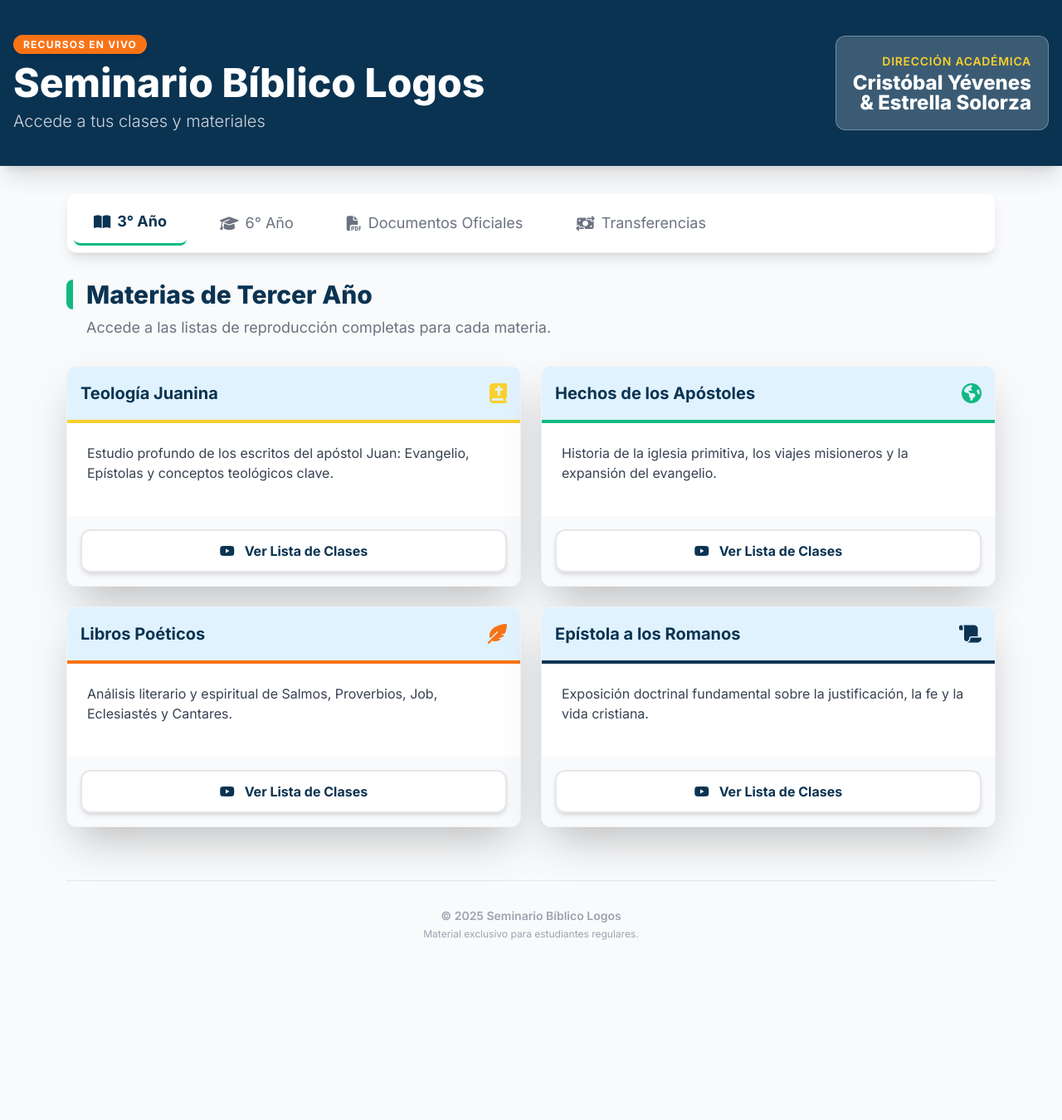
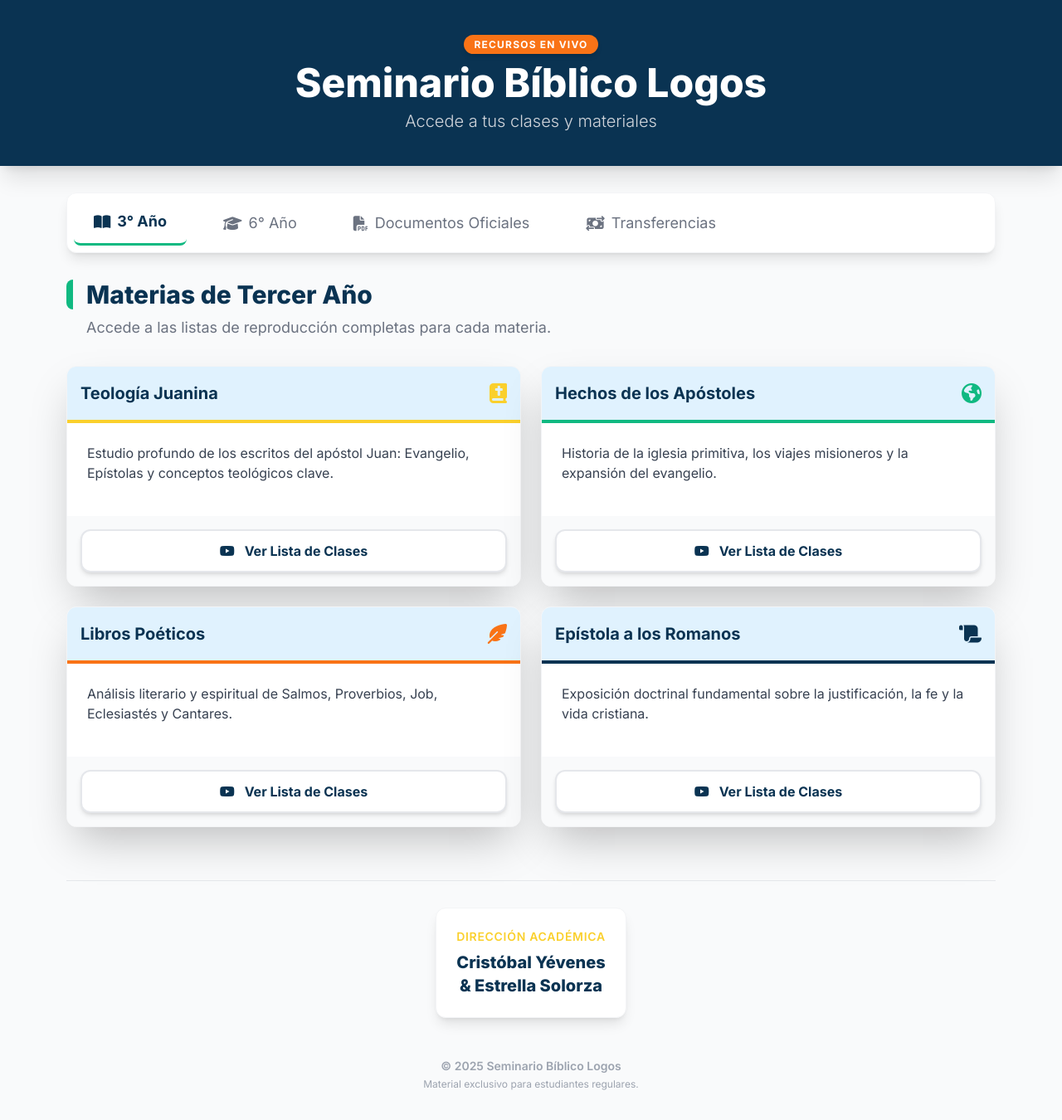
Before and after one commit to crisnyc25-bot/seminario-logos-clases, a plain HTML site: page index.html in a window 1280 px wide. Shown: the whole page at 83% size. Before the commit the page ends 1198 px from the top, so only its background shows below. Drawn offline with nearby package versions, Linux system fonts and the light colour scheme.

Commit message:
Update index.html
Cambios en dispositivos móviles y arreglos menores

```diff
--- a/index.html
+++ b/index.html
@@ -127,21 +127,20 @@
         <!-- Header con color corporativo #0a3352 -->
         <header class="bg-primary text-white shadow-xl">
             <div class="container mx-auto px-4 py-8 md:py-10">
-                <div class="flex flex-col md:flex-row justify-between items-center">
-                    <div class="mb-4 md:mb-0 text-center md:text-left">
+                <div class="flex flex-col justify-center items-center">
+                    <div class="text-center">
+
                         <!-- Nuevo acento con NARANJA (mantenemos el naranja vibrante aquí) -->
                         <span class="bg-accent-3 text-white text-xs font-bold px-3 py-1 rounded-full uppercase tracking-widest shadow-md">RECURSOS EN VIVO</span>
-                        <h1 class="text-4xl md:text-5xl font-extrabold mt-3 leading-tight">Seminario Bíblico Logos</h1>
+
+                        <!-- CONTENEDOR DEL TÍTULO -->
+                        <div class="mt-3">
+                            <h1 class="text-4xl md:text-5xl font-extrabold leading-tight">Seminario Bíblico Logos</h1>
+                        </div>
+
                         <p class="text-gray-300 mt-2 text-xl font-light">Accede a tus clases y materiales</p>
                     </div>
-                    <div class="text-center md:text-right">
-                        <!-- Contraste mejorado en la tarjeta de docentes -->
-                        <div class="inline-block bg-white/20 p-5 rounded-xl backdrop-blur-sm shadow-inner border border-white/30">
-                            <p class="text-sm text-accent-1 uppercase tracking-wider mb-1 font-semibold">Dirección Académica</p>
-                            <p class="font-extrabold text-2xl leading-none">Cristóbal Yévenes</p>
-                            <p class="font-extrabold text-2xl leading-none">& Estrella Solorza</p>
-                        </div>
-                    </div>
+                    <!-- Se elimina el bloque de Dirección Académica de aquí -->
                 </div>
             </div>
         </header>
@@ -150,22 +149,25 @@
         <main class="container mx-auto px-4 py-8 max-w-6xl flex-grow">
 
             <!-- Pestañas de Navegación -->
-            <!-- Fondo blanco y sombra ligera -->
-            <div class="bg-white rounded-xl shadow-lg border border-gray-100 mb-8 sticky top-0 z-10 p-2 overflow-hidden">
-                <div class="flex justify-start md:justify-start overflow-x-auto space-x-2 md:space-x-4 pb-2 md:pb-0">
-                    <button onclick="switchTab('year3')" id="tab-year3" class="tab-btn active px-4 md:px-6 py-3 text-lg transition-all duration-300 focus:outline-none rounded-lg flex-shrink-0 flex items-center gap-2">
-                        <i class="fa-solid fa-book-open"></i> 3° Año
+            <div class="bg-white rounded-xl shadow-lg border border-gray-100 mb-8 sticky top-0 z-10 p-2 relative">
+                <!-- Grid de 4 columnas para móvil, que se convierte en flex horizontal en escritorio -->
+                <div class="grid grid-cols-4 gap-1 md:flex md:justify-start md:space-x-4 pb-2 md:pb-0">
+
+                    <!-- Botones de Pestaña: Compactos para móvil -->
+                    <button onclick="switchTab('year3')" id="tab-year3" class="tab-btn active px-2 md:px-6 py-3 text-sm md:text-lg transition-all duration-300 focus:outline-none rounded-lg flex justify-center items-center gap-1 md:gap-2">
+                        <i class="fa-solid fa-book-open"></i> <span class="hidden md:inline">3° Año</span><span class="md:hidden">3°</span>
                     </button>
-                    <button onclick="switchTab('year6')" id="tab-year6" class="tab-btn px-4 md:px-6 py-3 text-lg transition-all duration-300 focus:outline-none rounded-lg flex-shrink-0 flex items-center gap-2">
-                        <i class="fa-solid fa-graduation-cap"></i> 6° Año
+
+                    <button onclick="switchTab('year6')" id="tab-year6" class="tab-btn px-2 md:px-6 py-3 text-sm md:text-lg transition-all duration-300 focus:outline-none rounded-lg flex justify-center items-center gap-1 md:gap-2">
+                        <i class="fa-solid fa-graduation-cap"></i> <span class="hidden md:inline">6° Año</span><span class="md:hidden">6°</span>
                     </button>
-                    <!-- Pestaña de Documentos Oficiales -->
-                    <button onclick="switchTab('documents')" id="tab-documents" class="tab-btn px-4 md:px-6 py-3 text-lg transition-all duration-300 focus:outline-none rounded-lg flex-shrink-0 flex items-center gap-2">
-                        <i class="fa-solid fa-file-pdf"></i> Documentos Oficiales
+
+                    <button onclick="switchTab('documents')" id="tab-documents" class="tab-btn px-2 md:px-6 py-3 text-sm md:text-lg transition-all duration-300 focus:outline-none rounded-lg flex justify-center items-center gap-1 md:gap-2">
+                        <i class="fa-solid fa-file-pdf"></i> <span class="hidden md:inline">Documentos Oficiales</span><span class="md:hidden">Docs</span>
                     </button>
-                    <!-- NUEVA PESTAÑA: Datos de Transferencia -->
-                    <button onclick="switchTab('transfer')" id="tab-transfer" class="tab-btn px-4 md:px-6 py-3 text-lg transition-all duration-300 focus:outline-none rounded-lg flex-shrink-0 flex items-center gap-2">
-                        <i class="fa-solid fa-money-bill-transfer"></i> Transferencias
+
+                    <button onclick="switchTab('transfer')" id="tab-transfer" class="tab-btn px-2 md:px-6 py-3 text-sm md:text-lg transition-all duration-300 focus:outline-none rounded-lg flex justify-center items-center gap-1 md:gap-2">
+                        <i class="fa-solid fa-money-bill-transfer"></i> <span class="hidden md:inline">Transferencias</span><span class="md:hidden">Transf.</span>
                     </button>
                 </div>
             </div>
@@ -501,8 +503,18 @@
                 </div>
             </div>
 
+            <!-- NUEVO: Bloque de Dirección Académica al final de la página -->
+            <div class="mt-16 pt-8 border-t border-gray-200 flex justify-center">
+                <!-- Contraste mejorado en la tarjeta de docentes -->
+                <div class="inline-block bg-white border border-gray-100 p-6 rounded-xl shadow-lg text-center">
+                    <p class="text-sm text-accent-1 uppercase tracking-wider mb-2 font-semibold">Dirección Académica</p>
+                    <p class="font-extrabold text-xl leading-snug text-primary">Cristóbal Yévenes</p>
+                    <p class="font-extrabold text-xl leading-snug text-primary">& Estrella Solorza</p>
+                </div>
+            </div>
 
-            <footer class="mt-16 text-center text-gray-400 text-sm pb-8 border-t border-gray-200 pt-8">
+
+            <footer class="mt-8 text-center text-gray-400 text-sm pb-8 pt-4">
                 <p class="font-semibold">&copy; 2025 Seminario Bíblico Logos</p>
                 <p class="text-xs mt-1">Material exclusivo para estudiantes regulares.</p>
             </footer>
```
